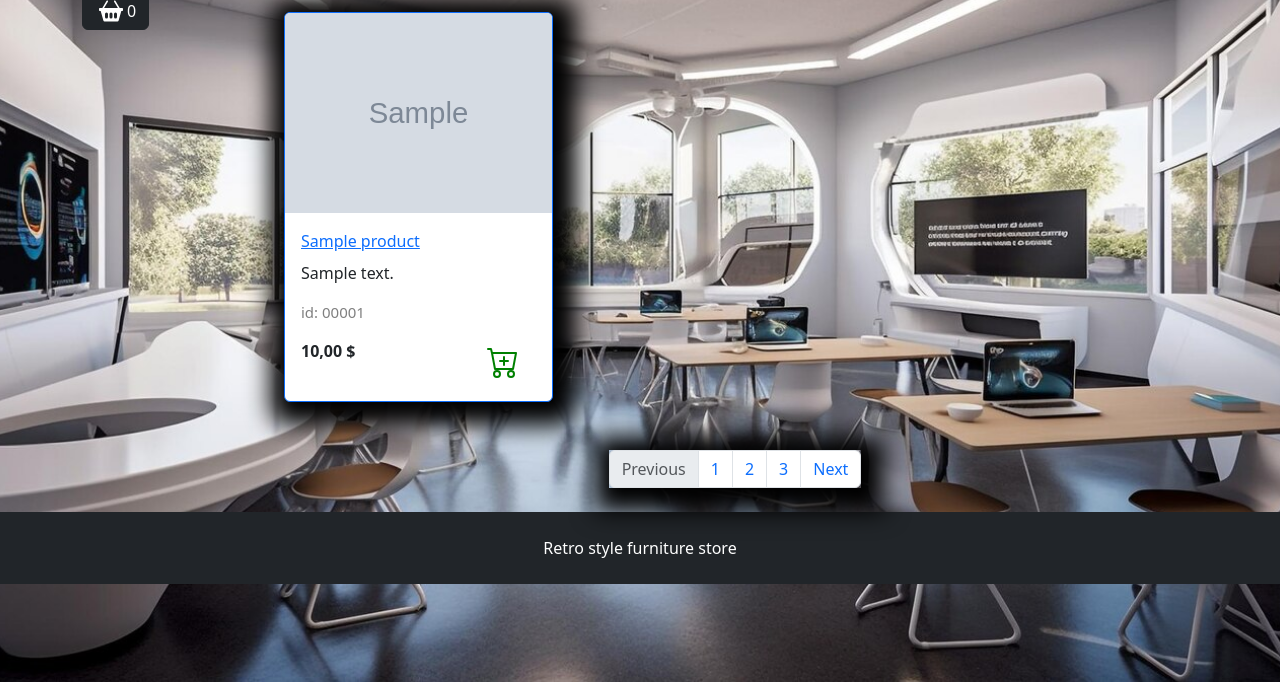
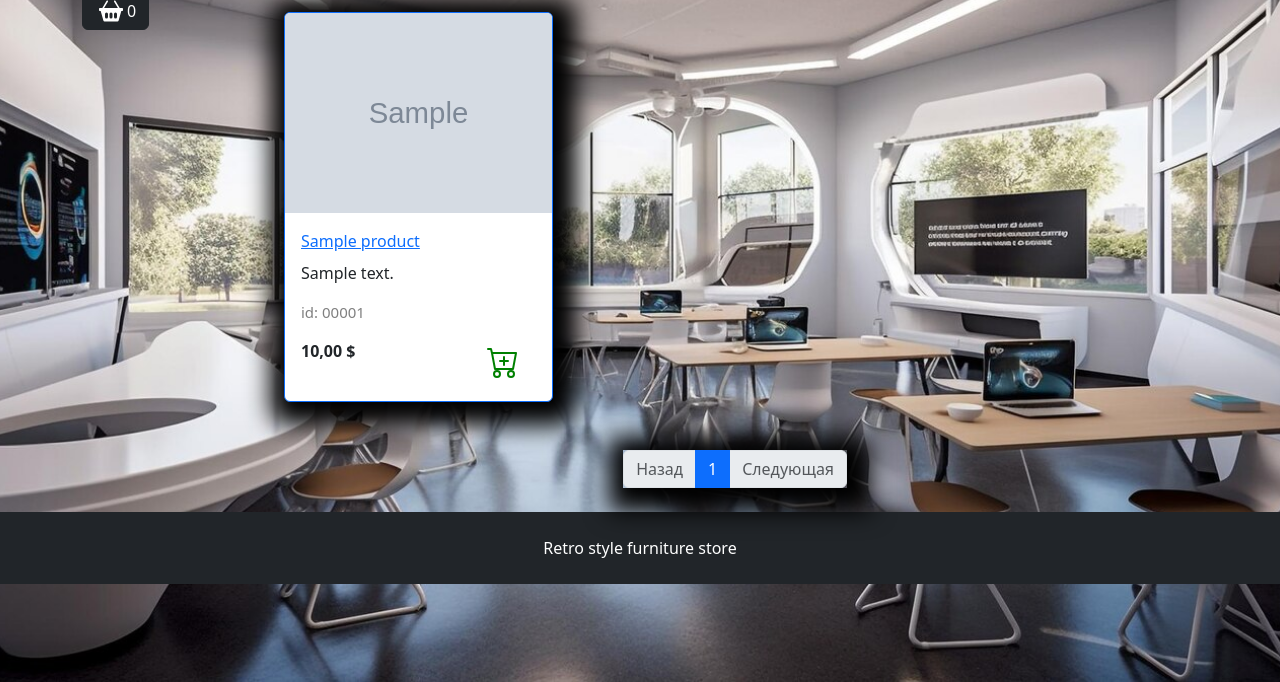
Before and after one commit to programmerFromSiberia/app1, a Django app: a page that uses goods/templates/goods/catalog.html in a window 1280 px wide. Shown: the part 118-800 px from the top of the page. Run offline with Django 4.2, Linux system fonts and the light colour scheme; tables that the repository leaves empty hold one stand-in row (values such as "Sample post"); grey boxes marked "Sample" are stand-in pictures; some libraries are stand-ins or nearby versions.

Commit message:
The first pagination option

```diff
--- a/app/urls.py
+++ b/app/urls.py
@@ -22,11 +22,10 @@ from app import settings
 
 
 urlpatterns = [
-    path('admin/', admin.site.urls), # путь к админке
+    path('admin/', admin.site.urls), # путь к админ панели
     path('', include('main.urls', namespace='main')), # путь к главной странице
     path('catalog/', include('goods.urls', namespace='catalog')), # путь к странице каталога
 
-    # path("__debug__/", include("debug_toolbar.urls")),
 ]
 
 if settings.DEBUG:
--- a/goods/models.py
+++ b/goods/models.py
@@ -8,6 +8,7 @@ class Categories(models.Model):
         db_table = 'category'
         verbose_name = 'Категорию'
         verbose_name_plural = 'Категории'
+
 
     def __str__(self):
         return self.name
@@ -28,17 +29,18 @@ class Products(models.Model): # Таблица продуктов
         db_table = 'product'
         verbose_name = 'Продукт'
         verbose_name_plural = 'Продукты'
+        ordering = ('id',)  # сортируем по id
 
     def __str__(self):
-        return f'{self.name} Количество - {self.quantity}'
+        return f'{self.name} Количество - {self.quantity}'  # выводим название и количество
 
     #  Определяем метод который будет выводить в шаблоне id продукта (товара)
 
     def display_id(self):
-        return f'{self.id:05}'
+        return f'{self.id:05}'  # добавляем нули в начале
 
     def sell_price(self):   # рассчитываем стоимость товара со скидкой
         if self.discount:
-            return round (self.price - self.price*self.discount/100, 2)
+            return round (self.price - self.price*self.discount/100, 2)  # возвращаем цену со скидкой
 
         return self.price  # возвращаем цену товара если скидки нет
--- a/goods/templates/goods/catalog.html
+++ b/goods/templates/goods/catalog.html
@@ -56,7 +56,7 @@
                     <a href="{% url "catalog:product" product.slug %}">
                         <p class="card-title">{{ product.name }}</p>
                     </a>
-                    <p class="card-text text-truncate">{{ product.description }}</p>
+                    <p class="card-text text-truncate">{{ product.description|truncatechars:35 }}</p>
                     <p class="product_id">id: {{ product.display_id }}</p>
                     <div class="d-flex justify-content-between">
 
@@ -85,15 +85,30 @@
 <nav aria-label="Page navigation example">
     <ul class="pagination justify-content-center my-4">
         <div class="custom-shadow d-flex">
-            <li class="page-item disabled">
-              <a class="page-link">Previous</a>
+            <li class="page-item {% if not goods.has_previous %}disabled{% endif %} ">
+              <a class="page-link" href=" {% if goods.has_previous %}
+              {% url "catalog:index" slug_url goods.previous_page_number %}
+              {% else %}
+              #
+              {% endif %}">Назад</a>
             </li>
-            <li class="page-item"><a class="page-link" href="#">1</a></li>
-            <li class="page-item"><a class="page-link" href="#">2</a></li>
-            <li class="page-item"><a class="page-link" href="#">3</a></li>
-            <li class="page-item">
-              <a class="page-link" href="#">Next</a>
-            </li>
+
+            {% for page in goods.paginator.page_range %}
+            {% if page >= goods.number|add:-2 and page <= goods.number|add:2 %}
+                <li class="page-item {% if goods.number == page %} active {% endif %}">
+                    <a class="page-link" href="{% url "catalog:index" slug_url page %}">{{ page }}</a>
+                </li>
+            {% endif %}
+            {% endfor %}
+
+
+            <li class="page-item {% if not goods.has_next %}disabled{% endif %} ">
+                <a class="page-link" href=" {% if goods.has_next %}
+                {% url "catalog:index" slug_url goods.next_page_number %}
+                {% else %}
+                #
+                {% endif %}">Следующая</a>
+              </li>
         </div>
     </ul>
 </nav>
--- a/goods/urls.py
+++ b/goods/urls.py
@@ -2,11 +2,12 @@ from django.urls import path
 
 from goods import views  #  импортируется из файла goods
 
-app_name = 'goods'
+app_name = 'goods' # пространство имен
 
 # https://docs.djangoproject.com/en/5.0/topics/http/urls/ - пример конфигурации
 
 urlpatterns = [
     path('<slug:category_slug>/', views.catalog, name='index'), # путь к каталогу товаров
+    path('<slug:category_slug>/<int:page>/', views.catalog, name='index'), # путь к каталогу товаров
     path('product/<slug:product_slug>/', views.product, name='product'), # путь к  продуктам прописываем product_id во views
 ]
--- a/goods/views.py
+++ b/goods/views.py
@@ -1,19 +1,23 @@
-from django.shortcuts import get_list_or_404, get_object_or_404, render
+from django.core.paginator import Paginator
+from django.shortcuts import get_list_or_404, render
 
 from goods.models import Products
 
 
-def catalog(request, category_slug):
+def catalog(request, category_slug, page=1,):  # каталог
 
     if category_slug == "all":
         goods = Products.objects.all()  # отображаем все продукты
     else:
-        goods = get_list_or_404(Products.objects.filter(category__slug=category_slug)) # отображаем пустую страницу 404 если товара нет
+        goods = get_list_or_404(Products.objects.filter (category__slug=category_slug)) # отображаем продукты по категориям category_slug если продукта нет возвращаем get_list_or_404
 
+    paginator = Paginator(goods, 3) # пагинатор 3 продукта на странице
+    current_page = paginator.page(page) # текущая страница
 
     context = {
-        "title": "VIA - Каталог",
-         "goods": goods,
+        "title": "VIA - Каталог", # заголовок страницы
+         "goods": current_page, # отображаем текущую страницу
+         "slug_url": category_slug
 
     }
     return render(request, "goods/catalog.html", context)
```
Also changed, not shown: app/settings.py (+3 -5 lines).
